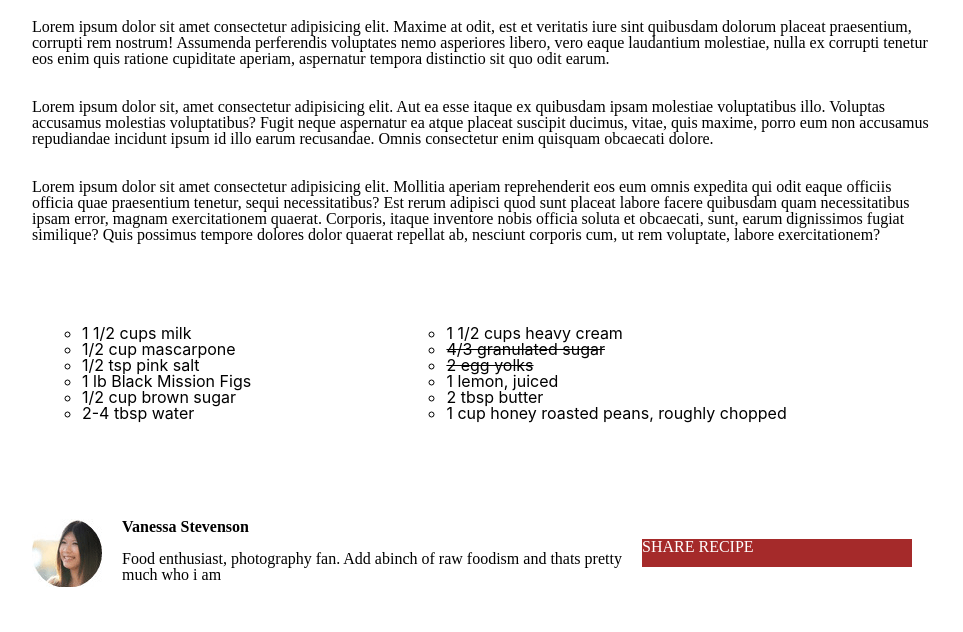
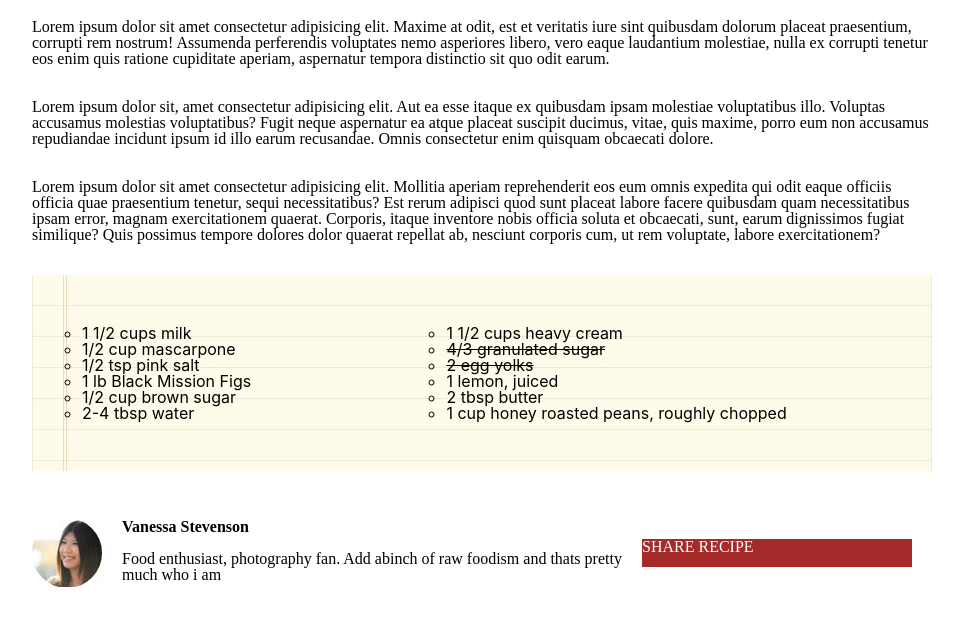
Before and after one commit to MohammadAl-khatib/chocolate-pizza, a plain HTML site: page index.html in a window 1280 px wide. Shown: the part 713-1345 px from the top of the page, without its empty margins (158-1121 px from the left). Drawn offline with Linux system fonts and the light colour scheme.

Commit message:
changed ul background href

```diff
--- a/css/style.css
+++ b/css/style.css
@@ -39,7 +39,7 @@ main section:nth-child(1){
 #lists{
     display: grid;
     grid-template-columns: auto auto;
-    background-image:url("./img/list-bg.png");
+    background-image:url("https://mohammadal-khatib.github.io/chocolate-pizza/img/list-bg.png");
 
 }
 ul{
```
